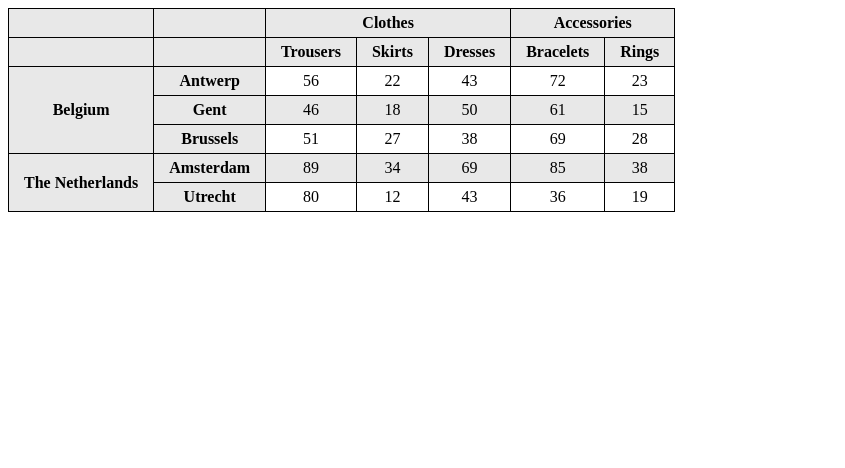
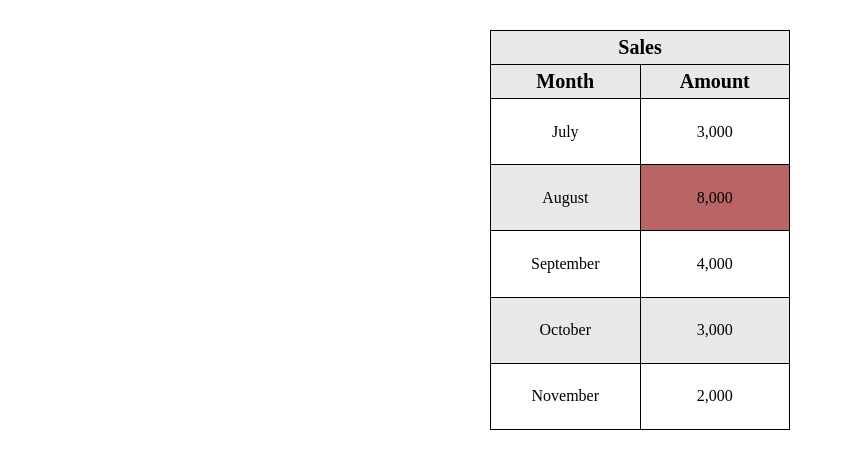
Before and after one commit to Tsugua977/wdd230, a plain HTML site: page lesson8/tablebuild.html in a window 1280 px wide. Shown: the whole page, without its empty margins (0-845 px from the left). Drawn offline with Linux system fonts and the light colour scheme.

Commit message:
Re-did all of the table site

```diff
--- a/lesson8/tablebuild.html
+++ b/lesson8/tablebuild.html
@@ -7,8 +7,41 @@
     <link rel="stylesheet" href="tablecss.css">
     <title>Document</title>
 </head>
-<body>
     <table>
+        <thead>
+            <tr>
+                <th colspan="2">Sales</th>
+            </tr>
+            <tr>
+                <th>Month</th>
+                <th>Amount</th>
+            </tr>
+        </thead>
+        <tbody>
+            <tr>
+                <td>July</td>
+                <td>3,000</td>
+            </tr>
+            <tr>
+                <td>August</td>
+                <td class="highlighted">8,000</td>
+            </tr>
+            <tr>
+                <td>September</td>
+                <td>4,000</td>
+            </tr>
+            <tr>
+                <td>October</td>
+                <td>3,000</td>
+            </tr>
+            <tr>
+                <td>November</td>
+                <td>2,000</td>
+            </tr>
+        </tbody>
+    </table>
+
+    <!--<table>
         <thead>
             <tr>
                 <th>&nbsp;</th>
@@ -70,6 +103,6 @@
                 <td>19</td>
             </tr>
         </tbody>
-    </table>
+    </table>-->
 </body>
 </html>
--- a/lesson8/tablecss.css
+++ b/lesson8/tablecss.css
@@ -1,6 +1,12 @@
 table {
     border-collapse: collapse;
     border: 1px solid black;
+    margin-left: auto;
+    margin-right: auto;
+    margin-top: 30px;
+    table-layout: fixed;
+    width: 300px;
+    height: 400px;
 }
 
 table thead tr td{
@@ -20,8 +26,13 @@ th {
     text-align: center;
     padding: 5px 15px;
     background-color: rgb(232, 232, 232);
+    font-size: 20px;
 }
 
 tr:nth-child(even) {
     background-color: rgb(232, 232, 232);
 }
+
+.highlighted {
+    background-color: rgba(165, 42, 42, 0.681);
+}
```
